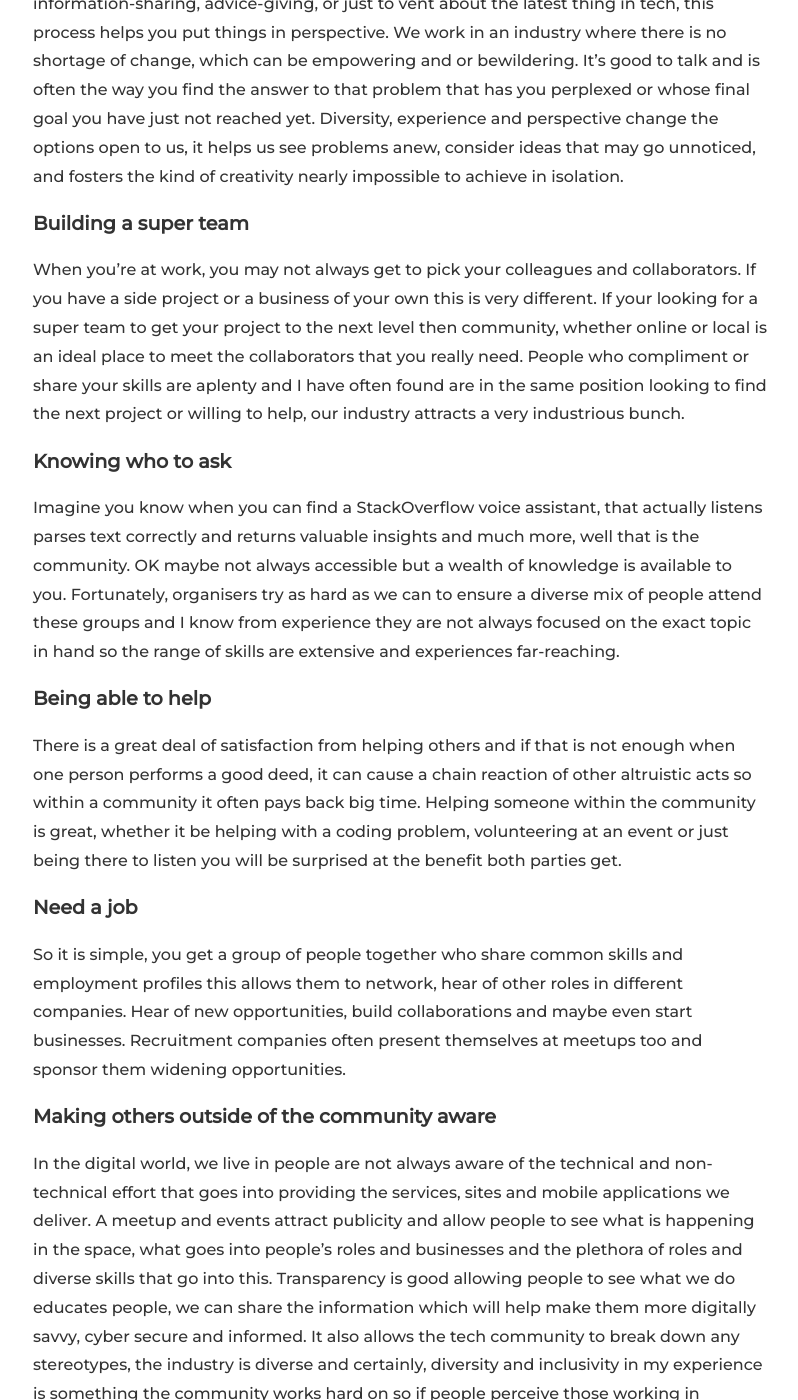
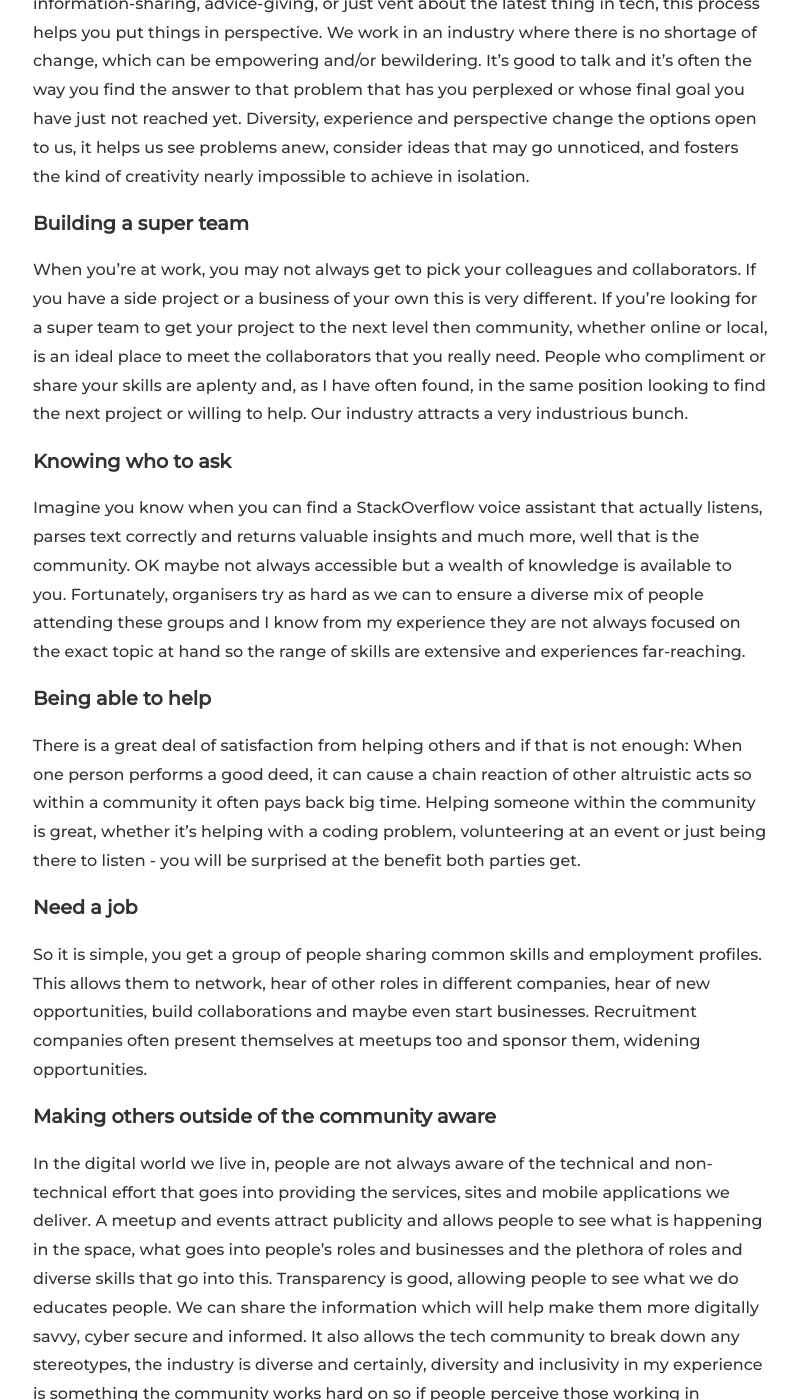
Before and after one commit to DDDEastMidlandsLimited/dddem-blog, a Jekyll site: the page built from _posts/2019-08-07-digital-lincoln-post.md, in a window 1280 px wide and 1400 px high, scrolled down 3448 px. Shown: the whole window, without its empty margins (239-1037 px from the left). Built offline with Jekyll 4.4.1, drawn with Linux system fonts in a browser that asks for light colours; nearby versions of some CDN libraries; some of the changed text lies outside the part shown.

Commit message:
Enhancement: Update 2019-08-07-digital-lincoln-post.md (#44)

```diff
--- a/_posts/2019-08-07-digital-lincoln-post.md
+++ b/_posts/2019-08-07-digital-lincoln-post.md
@@ -29,17 +29,17 @@
 </center>
 <br/>
 
-Lincoln has had a technical community for a number of years, mostly post-university, but more recently it has started to grow a bigger technical community. In 2011 the first hackathons were run in Lincoln. The first <a href="http://lincolnhack.org/" target="_blank">Lincoln Hack</a> a community organised hackathon and <a href="https://twitter.com/devxsconf" target="_blank">DevXS</a>, hosted by the university for students. These were great fun and not insignificant in size. However, then there was a bit of a hiatus. Events did occur such as the <a href="https://twitter.com/ilincoln_meet" target="_blank">iLincoln</a> meetup and Lincoln JavaScript. However, the numbers and consistency were lacking.
+Lincoln has had a technical community for a number of years, mostly post-university, but more recently it has started to grow a bigger technical community. In 2011, the first hackathons were run in Lincoln. The first <a href="http://lincolnhack.org/" target="_blank">Lincoln Hack</a>, a community organised hackathon, and <a href="https://twitter.com/devxsconf" target="_blank">DevXS</a>, hosted by the university for students. These were great fun and not insignificant in size. However, after this, there was a bit of a hiatus. Events did occur such as the <a href="https://twitter.com/ilincoln_meet" target="_blank">iLincoln</a> meetup and Lincoln JavaScript. However, the numbers and consistency were lacking.
 
-Until recently, when that was revived with the establishment of <a href="http://digitallincoln.co.uk/" target="_blank">Digital Lincoln</a> in 2016 and the start of <a href="http://lincolnhack.org/" target="_blank">Lincoln Hack</a> as the community become vibrant again. The hack event has been hugely successful and the meetup has seen many speakers, both from outside Lincoln and locally, share their passion and expertise with the locals and it has been inspirational to many.
+Until recently, when that was revived with the establishment of <a href="http://digitallincoln.co.uk/" target="_blank">Digital Lincoln</a> in 2016 and the start of <a href="http://lincolnhack.org/" target="_blank">Lincoln Hack</a> as the community became vibrant again. The hack event has been hugely successful and the meetup has seen many speakers, both from outside Lincoln and locally, share their passion and expertise with the locals and it has been inspirational to many.
 
 <img src="/assets/img/2019-08-07/lincolnhack.png" alt="Picture of hackers" width="100%"/>
 <center>
-<i>Lincoln Hack — is the annual hackathon, organised by Digital Lincoln it attracts 100 -120 people annually</i>
+<i>Lincoln Hack — the annual hackathon, organised by Digital Lincoln, attracting 100 -120 people annually</i>
 </center>
 <br/>
 
-I recently read <a href="https://medium.com/@loftio/what-the-tech-community-in-nottingham-means-to-me-f0fa17bb162" target="_blank">a wonderful post by a Nottingham tech community member who has got so much out of the tech community in only but a few short months</a>, I am so pleased for them and also chatted with someone who is using the power of the community to help her grow her career, which is brilliant, I so love that these opportunities are around in our industry. So, whilst not plagiarising the ideas, honest, I was eventually inspired to finish the blog post I promised Jess and Moreton for DDDEM on that very topic, what the community can do for you or more specifically what I have observed during my involvements in tech communities, in Nottingham, Lincoln and Leicester and what it can do for your tech career. The post was commissioned a while back and has taken some time to come out but hopefully, those in any tech community, new entrants or otherwise will get something from it and release how and why we should nurture our communities.
+I recently read <a href="https://medium.com/@loftio/what-the-tech-community-in-nottingham-means-to-me-f0fa17bb162" target="_blank">a wonderful post by a Nottingham tech community member who has got so much out of the tech community in only but a few short months</a>. I am so pleased for them and also chatted with someone who is using the power of the community to help her grow her career, which is brilliant, I so love that these opportunities are around in our industry. So, whilst not plagiarising the ideas, honestly, I was eventually inspired to finish the blog post I promised Jess and Moreton for DDDEM on that very topic, what the community can do for you or more specifically what I have observed during my involvements in tech communities, in Nottingham, Lincoln and Leicester and what it can do for your tech career. The post was commissioned a while back and has taken some time to come out but hopefully, those in any tech community, new entrants or others will get something from it and release how and why we should nurture our communities.
 
 <br/>
 
@@ -48,35 +48,35 @@
 ---
 #### Free tech Learning
 
-A meetup is similar to that of a conference, a bridge between the experts and learners, but a meetup differs, educationally only slightly but there is undoubtedly often a difference in the expert accessibility. There is a different sort of culture and the relaxed approach often means the sometimes artificial barriers we put between ourselves and speakers are removed. I have yet to meet a speaker who is not helpful, willing to chat and talk (I mean that is why they are there right) after the presentation or demo. There is, of course, lots of other learnings besides that of the speaker or collaboration between groups in a hack or demo going on.
+A meetup is similar to a conference, a bridge between the experts and learners. Educationally, a meetup differs only slightly but there is undoubtedly often a difference in expert accessibility. There is a different sort of culture and the relaxed approach often means the sometimes artificial barriers we put between ourselves and speakers are removed. I have yet to meet a speaker who is not helpful, willing to chat and talk (I mean that is why they are there right) after their presentation or demo. There is, of course, lots of other learnings besides that of the speaker or collaboration between groups in a hack or demo going on.
 
 #### The debugging power of the conversation
 
-Whether you talk to your established friends, new members of the community for information-sharing, advice-giving, or just to vent about the latest thing in tech, this process helps you put things in perspective. We work in an industry where there is no shortage of change, which can be empowering and or bewildering. It’s good to talk and is often the way you find the answer to that problem that has you perplexed or whose final goal you have just not reached yet. Diversity, experience and perspective change the options open to us, it helps us see problems anew, consider ideas that may go unnoticed, and fosters the kind of creativity nearly impossible to achieve in isolation.
+Whether you talk to your established friends, new members of the community for information-sharing, advice-giving, or just vent about the latest thing in tech, this process helps you put things in perspective. We work in an industry where there is no shortage of change, which can be empowering and/or bewildering. It’s good to talk and it's often the way you find the answer to that problem that has you perplexed or whose final goal you have just not reached yet. Diversity, experience and perspective change the options open to us, it helps us see problems anew, consider ideas that may go unnoticed, and fosters the kind of creativity nearly impossible to achieve in isolation.
 
 #### Building a super team
 
-When you're at work, you may not always get to pick your colleagues and collaborators. If you have a side project or a business of your own this is very different. If your looking for a super team to get your project to the next level then community, whether online or local is an ideal place to meet the collaborators that you really need. People who compliment or share your skills are aplenty and I have often found are in the same position looking to find the next project or willing to help, our industry attracts a very industrious bunch.
+When you're at work, you may not always get to pick your colleagues and collaborators. If you have a side project or a business of your own this is very different. If you're looking for a super team to get your project to the next level then community, whether online or local, is an ideal place to meet the collaborators that you really need. People who compliment or share your skills are aplenty and, as I have often found, in the same position looking to find the next project or willing to help. Our industry attracts a very industrious bunch.
 
 #### Knowing who to ask
 
-Imagine you know when you can find a StackOverflow voice assistant, that actually listens parses text correctly and returns valuable insights and much more, well that is the community. OK maybe not always accessible but a wealth of knowledge is available to you. Fortunately, organisers try as hard as we can to ensure a diverse mix of people attend these groups and I know from experience they are not always focused on the exact topic in hand so the range of skills are extensive and experiences far-reaching.
+Imagine you know when you can find a StackOverflow voice assistant that actually listens, parses text correctly and returns valuable insights and much more, well that is the community. OK maybe not always accessible but a wealth of knowledge is available to you. Fortunately, organisers try as hard as we can to ensure a diverse mix of people attending these groups and I know from my experience they are not always focused on the exact topic at hand so the range of skills are extensive and experiences far-reaching.
 
 #### Being able to help
 
-There is a great deal of satisfaction from helping others and if that is not enough when one person performs a good deed, it can cause a chain reaction of other altruistic acts so within a community it often pays back big time. Helping someone within the community is great, whether it be helping with a coding problem, volunteering at an event or just being there to listen you will be surprised at the benefit both parties get.
+There is a great deal of satisfaction from helping others and if that is not enough: When one person performs a good deed, it can cause a chain reaction of other altruistic acts so within a community it often pays back big time. Helping someone within the community is great, whether it's helping with a coding problem, volunteering at an event or just being there to listen - you will be surprised at the benefit both parties get.
 
 #### Need a job
 
-So it is simple, you get a group of people together who share common skills and employment profiles this allows them to network, hear of other roles in different companies. Hear of new opportunities, build collaborations and maybe even start businesses. Recruitment companies often present themselves at meetups too and sponsor them widening opportunities.
+So it is simple, you get a group of people sharing common skills and employment profiles. This allows them to network, hear of other roles in different companies, hear of new opportunities, build collaborations and maybe even start businesses. Recruitment companies often present themselves at meetups too and sponsor them, widening opportunities.
 
 #### Making others outside of the community aware
 
-In the digital world, we live in people are not always aware of the technical and non-technical effort that goes into providing the services, sites and mobile applications we deliver. A meetup and events attract publicity and allow people to see what is happening in the space, what goes into people’s roles and businesses and the plethora of roles and diverse skills that go into this. Transparency is good allowing people to see what we do educates people, we can share the information which will help make them more digitally savvy, cyber secure and informed. It also allows the tech community to break down any stereotypes, the industry is diverse and certainly, diversity and inclusivity in my experience is something the community works hard on so if people perceive those working in technology a certain way then they are likely ill-informed.
+In the digital world we live in, people are not always aware of the technical and non-technical effort that goes into providing the services, sites and mobile applications we deliver. A meetup and events attract publicity and allows people to see what is happening in the space, what goes into people’s roles and businesses and the plethora of roles and diverse skills that go into this. Transparency is good, allowing people to see what we do educates people. We can share the information which will help make them more digitally savvy, cyber secure and informed. It also allows the tech community to break down any stereotypes, the industry is diverse and certainly, diversity and inclusivity in my experience is something the community works hard on so if people perceive those working in technology a certain way then they are likely ill-informed.
 
 #### Building friendships
 
-Tech meetups are learning opportunities sure, but they are also social gatherings meeting and building friendships among people. Friendship is good for us — there is solid scientific research behind that. Enough said.
+Tech meetups are learning opportunities sure, but they are also social gatherings to meet and build friendships among people. Friendship is good for us — there is solid scientific research behind that. Enough said.
 
 ---
 <br/>
```
